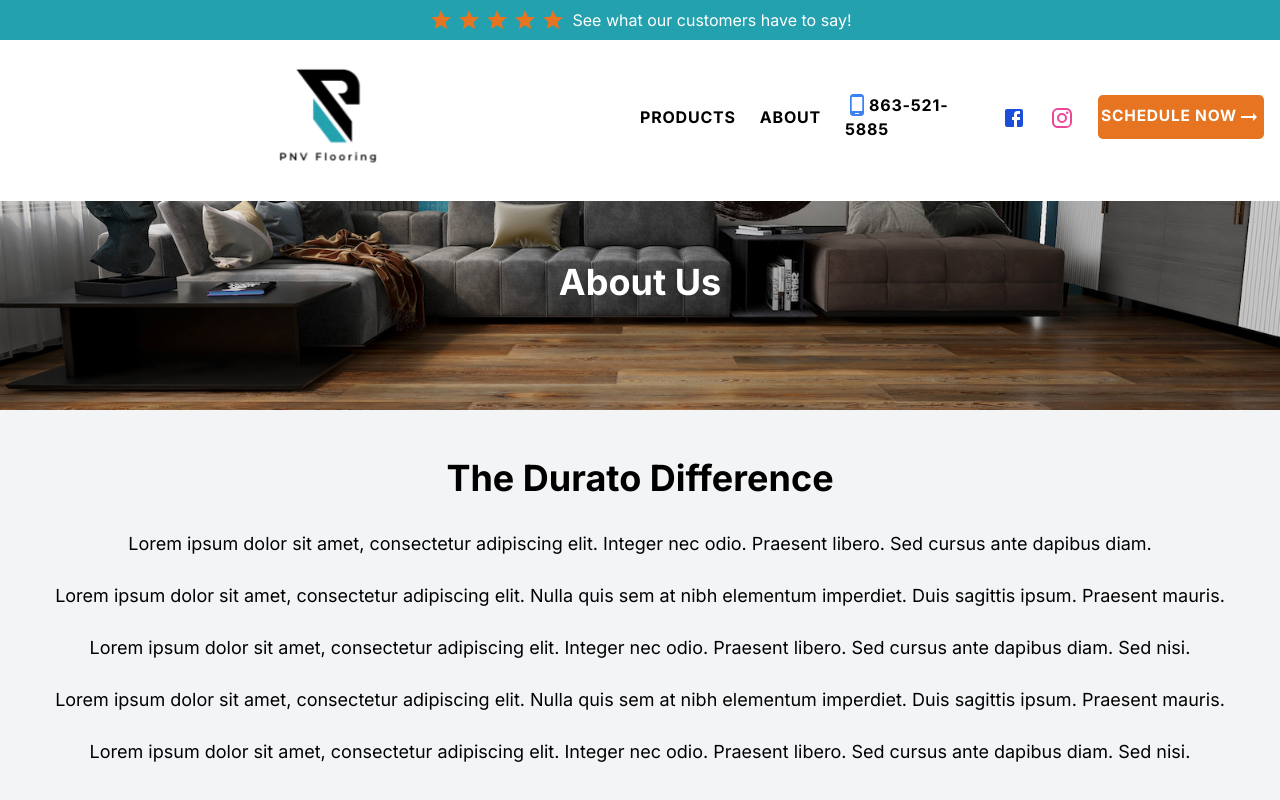
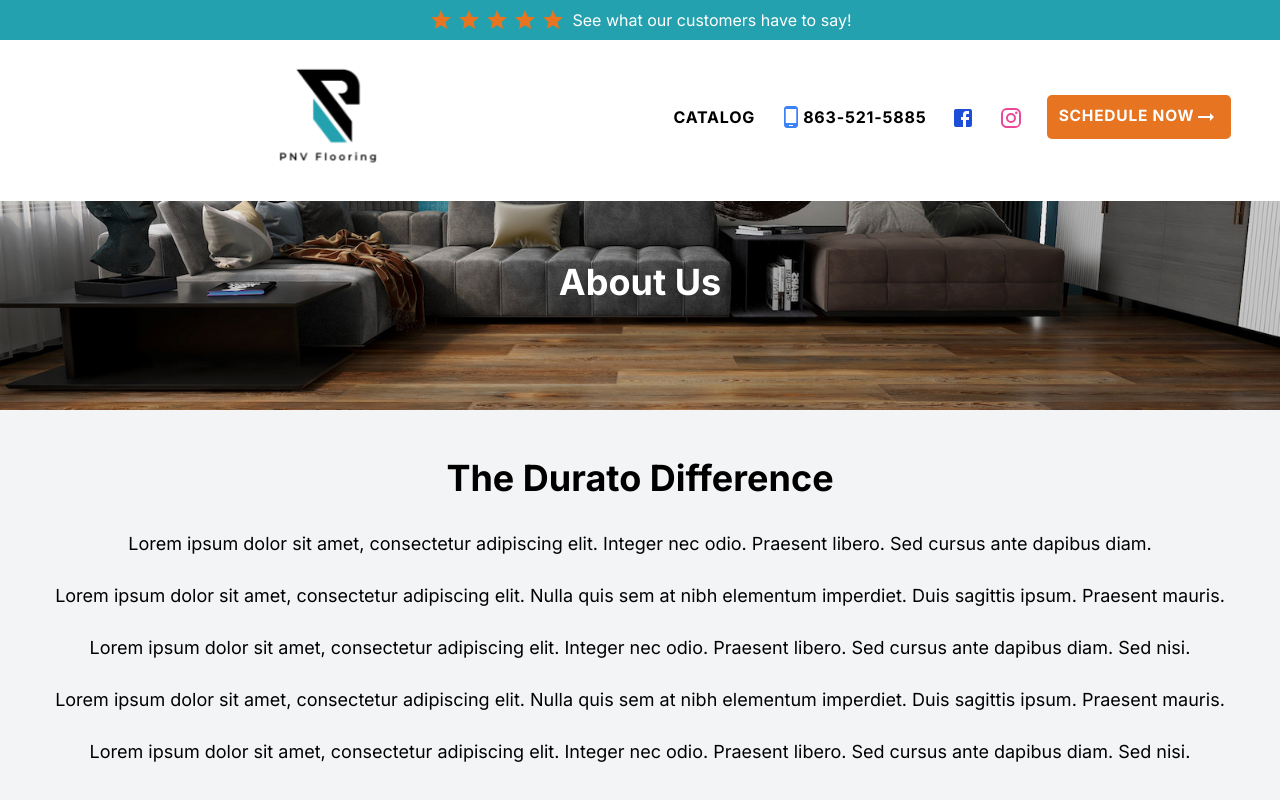
Before and after one commit to JeanPDR/Flooring-Store, a Next.js app: page /about in a window 1280 px wide. Shown: the top 800 px of the page. Built offline with nearby package versions, Linux system fonts and the light colour scheme; a web font is replaced by a local one.

Commit message:
UPDATE - Realizando modificações no Header

```diff
--- a/src/app/api/newsletter/route.ts
+++ b/src/app/api/newsletter/route.ts
@@ -44,8 +44,7 @@ export async function POST(request: NextRequest) {
   try {
     await sendMailPromise();
     return NextResponse.json({
-      message:
-        "Your message has been forwarded successfully, we will contact you soon. Thank you very much for choosing us.",
+      message: "Thank you very much for subscribing to our Newsletter",
     });
   } catch (err) {
     return NextResponse.json({ error: err }, { status: 500 });
--- a/src/components/Header.tsx
+++ b/src/components/Header.tsx
@@ -1,6 +1,7 @@
 "use client";
 
 import React, { useState, useEffect, useRef } from "react";
+import { useRouter } from "next/navigation";
 import Image from "next/image";
 import PhoneAndroidIcon from "@mui/icons-material/PhoneAndroid";
 import ArrowRightAltIcon from "@mui/icons-material/ArrowRightAlt";
@@ -28,6 +29,7 @@ const TopBar: React.FC = () => {
 };
 
 const Header: React.FC = () => {
+  const [isClient, setIsClient] = useState(false);
   const [isDropdownOpen, setIsDropdownOpen] = useState(false);
   const [isMobileMenuOpen, setIsMobileMenuOpen] = useState(false);
   const dropdownRef = useRef<HTMLDivElement>(null);
@@ -56,6 +58,10 @@ const Header: React.FC = () => {
     };
   }, []);
 
+  useEffect(() => {
+    setIsClient(true);
+  }, []);
+
   const handleProductsClick = () => {
     const section = document.querySelector("#product");
     if (section) {
@@ -64,20 +70,28 @@ const Header: React.FC = () => {
     setIsMobileMenuOpen(false); // Fechar o menu móvel
   };
 
+  const currentPath = isClient ? window.location.pathname : "";
+
   return (
     <>
       <TopBar />
       <header className="fixed top-[4%] left-0 right-0 flex justify-between items-center bg-white p-4 z-40 w-full">
         <div className="flex-1 flex justify-center animate-float">
+          <Link href="/" legacyBehavior>
+            <a>
               <Image
                 src="/images/Transparent-Logo.avif"
                 alt="Logo"
                 width={140}
                 height={80}
               />
+            </a>
+          </Link>
         </div>
 
         <div className="hidden md:flex flex-1 justify-center items-center space-x-6">
+          {currentPath !== "/about" && (
+            <>
               <div className="relative">
                 <Link href="#">
                   <span
@@ -94,6 +108,16 @@ const Header: React.FC = () => {
               >
                 ABOUT
               </a>
+            </>
+          )}
+          {currentPath === "/about" && (
+            <a
+              href="https://catalogo-flooring-store.vercel.app/"
+              className="tracking-wider cursor-pointer space-x-2 font-bold"
+            >
+              CATALOG
+            </a>
+          )}
           <a
             href="tel:+(635215885"
             className="text-black tracking-wider font-bold"
@@ -147,6 +171,8 @@ const Header: React.FC = () => {
             </div>
             <div className="flex flex-col mt-8 space-y-4 w-full">
               <div className="relative w-full" ref={dropdownRef}>
+                {currentPath !== "/about" && (
+                  <>
                     <Link href="#">
                       <span
                         className="text-white tracking-wider font-bold cursor-pointer"
@@ -155,13 +181,23 @@ const Header: React.FC = () => {
                         PRODUCTS
                       </span>
                     </Link>
-              </div>
                     <a
                       href="/about"
                       className="tracking-wider cursor-pointer space-x-2 font-bold w-full text-left"
                     >
                       ABOUT
                     </a>
+                  </>
+                )}
+                {currentPath === "/about" && (
+                  <a
+                    href="https://catalogo-flooring-store.vercel.app/"
+                    className="tracking-wider cursor-pointer space-x-2 font-bold w-full text-left"
+                  >
+                    CATALOG
+                  </a>
+                )}
+              </div>
               <div className="flex space-x-4 mt-4">
                 <a href="https://www.facebook.com" className="text-white">
                   <FacebookIcon />
@@ -174,7 +210,6 @@ const Header: React.FC = () => {
           </div>
         )}
       </header>
-      {/* Adicione o componente de destino com o ID correspondente */}
     </>
   );
 };
```
Lines whose indentation alone changed are shown as unchanged.
